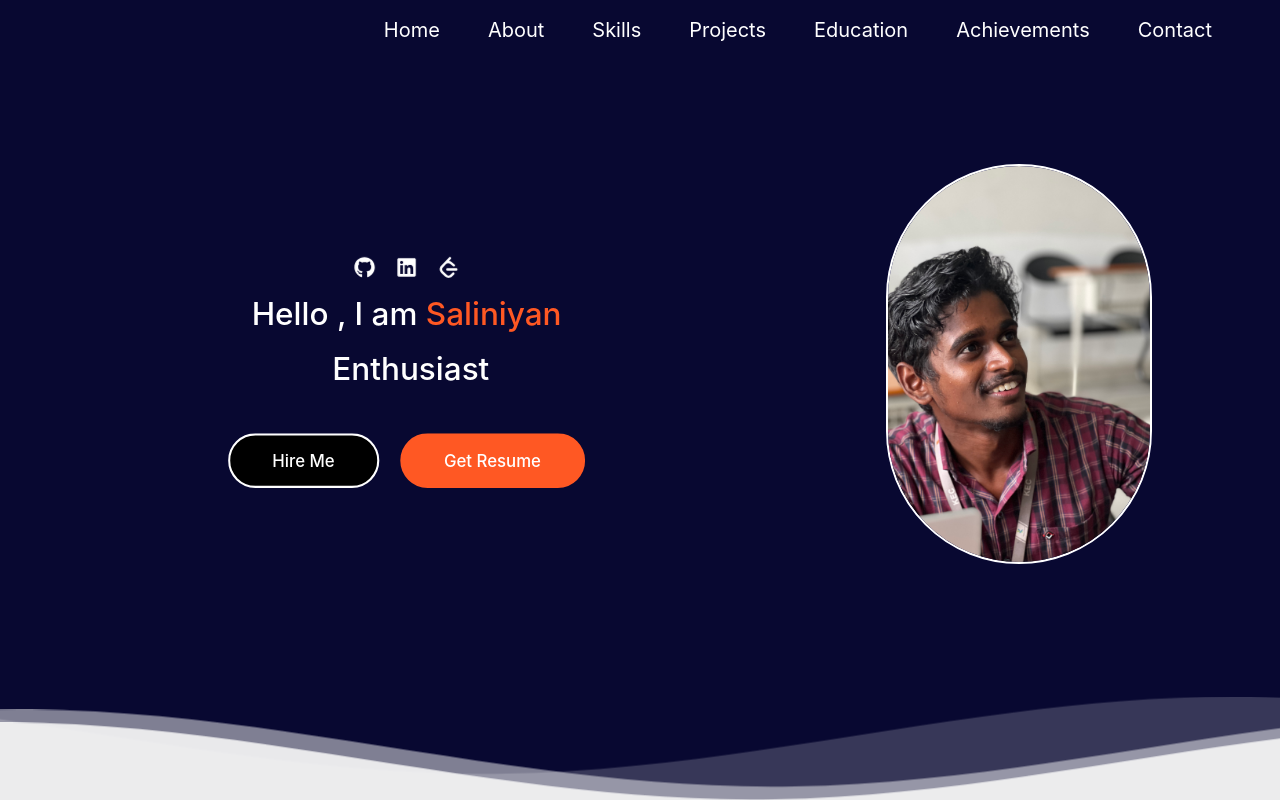
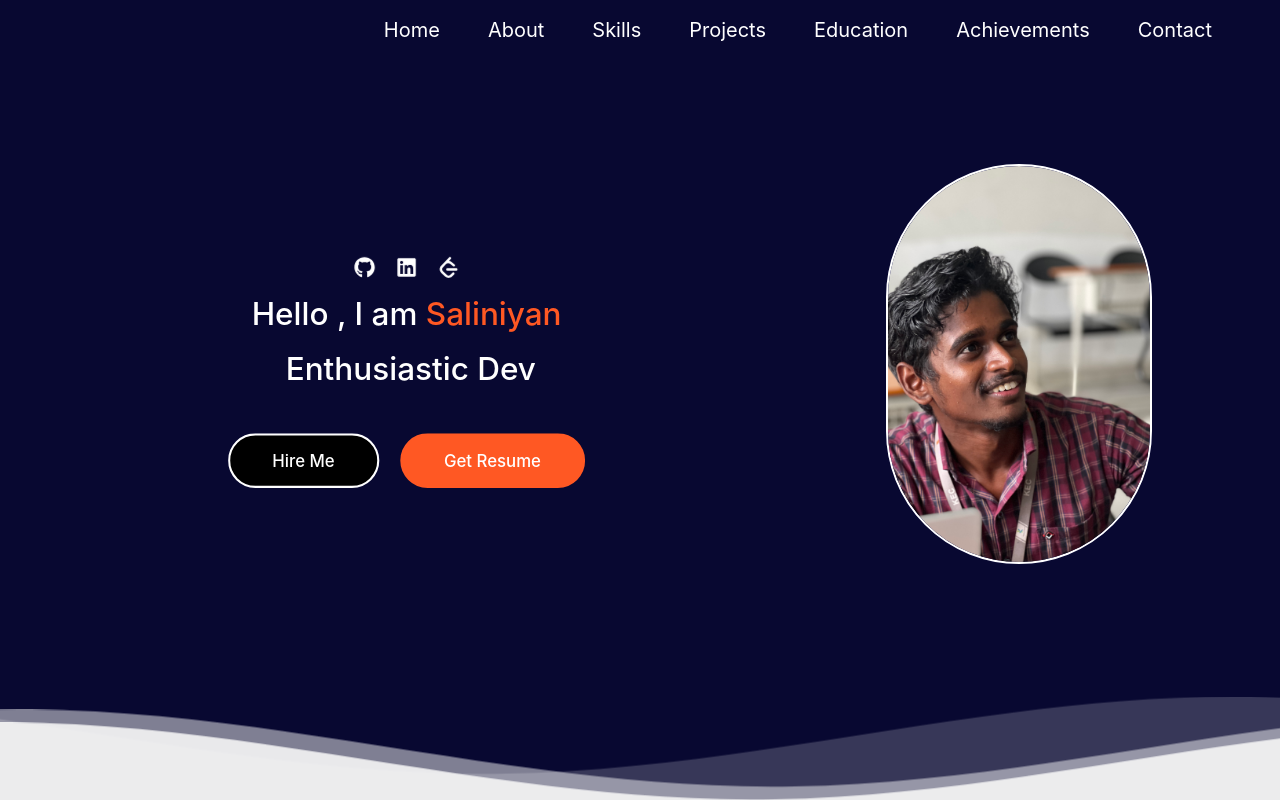
Before and after one commit to saliniyan/portfolio, a React (Create React App) app: page / in a window 1280 px wide. Shown: the top 800 px of the page. Built offline with nearby package versions, Linux system fonts and the light colour scheme.

Commit message:
Update Profile.js

```diff
--- a/src/components/Profile.js
+++ b/src/components/Profile.js
@@ -37,7 +37,7 @@ const Profile = () => {
           >
             &nbsp;
             <Typewriter
-              words={["Web Developer", "Enthusiastic Dev"]}
+              words={["Full-stack Engineer", "Enthusiastic Dev"]}
               loop={false}
               typeSpeed={100}
               deleteSpeed={100}
```
